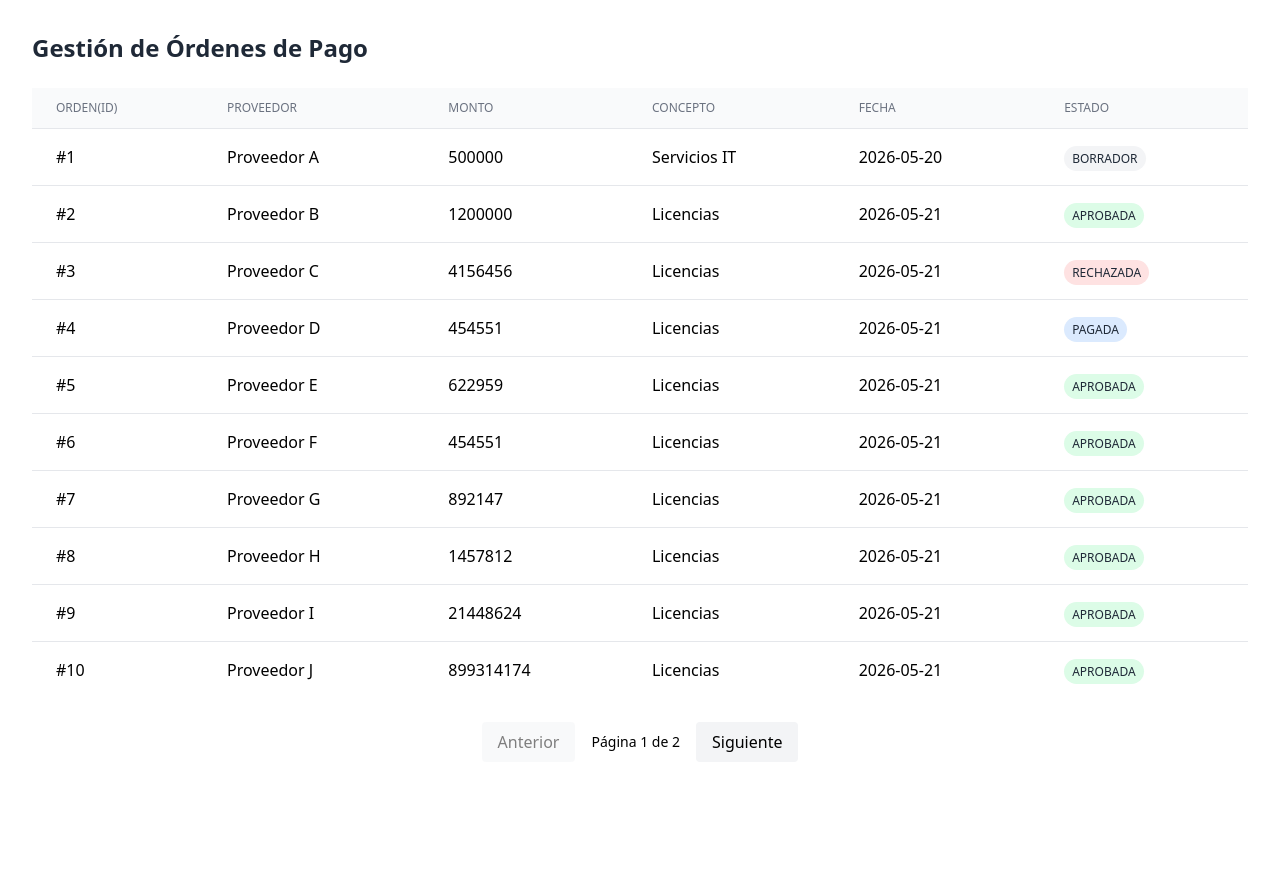
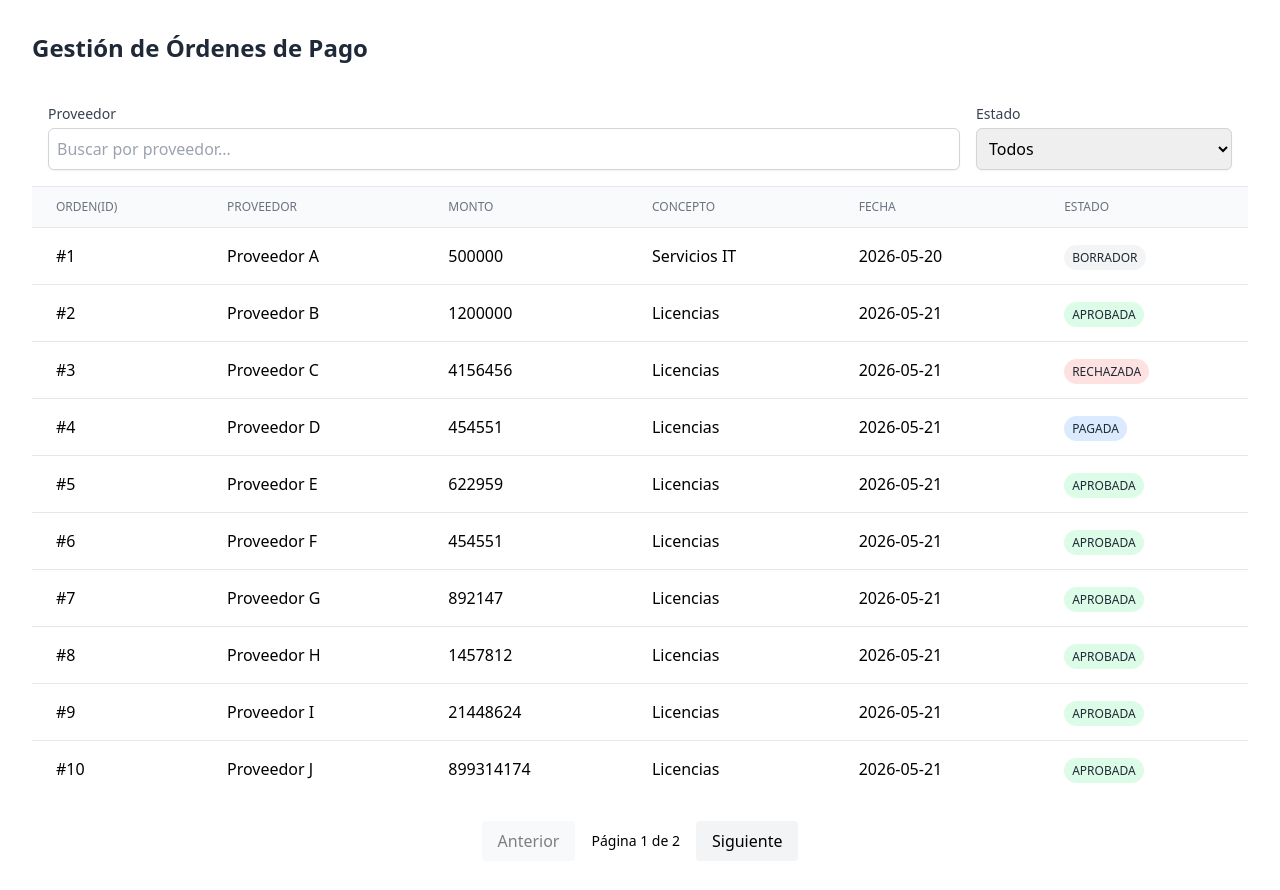
Before and after one commit to juandaosp/ginko-payment-orders, a Nuxt app: page / in a window 1280 px wide. Shown: the top 890 px of the page. Before the commit the page ends 800 px from the top, so only its background shows below. Built offline with nearby package versions, Linux system fonts and the light colour scheme.

Commit message:
feat(US-3.1): add FilterBar component and integrate into index page

```diff
--- /dev/null
+++ b/components/FilterBar.vue
@@ -0,0 +1,55 @@
+<template>
+    <div
+        class="filter-bar flex flex-col md:flex-row gap-4 p-4 bg-white border-b border-gray-200"
+    >
+        <div class="flex-1">
+            <label class="block text-sm font-medium text-gray-700 mb-1"
+                >Proveedor</label
+            >
+            <input
+                type="text"
+                v-model="localSearch"
+                placeholder="Buscar por proveedor..."
+                class="w-full rounded-md border-gray-300 shadow-sm focus:border-indigo-500 focus:ring-indigo-500 p-2 border"
+                @input="emitFilterChange"
+            />
+        </div>
+
+        <div class="w-full md:w-64">
+            <label class="block text-sm font-medium text-gray-700 mb-1"
+                >Estado</label
+            >
+            <select
+                v-model="localStatus"
+                class="w-full rounded-md border-gray-300 shadow-sm focus:border-indigo-500 focus:ring-indigo-500 p-2 border"
+                @change="emitFilterChange"
+            >
+                <option value="Todos">Todos</option>
+                <option value="Borrador">Borrador</option>
+                <option value="Aprobada">Aprobada</option>
+                <option value="Rechazada">Rechazada</option>
+                <option value="Pagada">Pagada</option>
+            </select>
+        </div>
+    </div>
+</template>
+
+<script setup lang="ts">
+const props = defineProps<{
+    status?: string;
+    search?: string;
+}>();
+
+const emit = defineEmits(["filter-change"]);
+
+// Estados locales inicializados con props
+const localStatus = ref(props.status || "Todos");
+const localSearch = ref(props.search || "");
+
+const emitFilterChange = () => {
+    emit("filter-change", {
+        status: localStatus.value,
+        search: localSearch.value,
+    });
+};
+</script>
--- a/pages/index.vue
+++ b/pages/index.vue
@@ -5,6 +5,12 @@ const ordersStore = useOrderStore();
 
 const handleOrderClick = (order: any) => {
     console.log("Orden seleccionada:", order);
+};
+
+const handleFilterChange = (filters: { status: string; search: string }) => {
+    console.log("Filtros aplicados:", filters);
+    // AQUÍ es donde en el futuro llamaremos a la lógica de filtrado del store
+    // Ejemplo: ordersStore.applyFilters(filters);
 };
 
 // Usamos onMounted para disparar la acción del store
@@ -18,6 +24,8 @@ onMounted(() => {
         <h1 class="text-2xl font-bold text-gray-800 mb-6">
             Gestión de Órdenes de Pago
         </h1>
+
+        <FilterBar @filter-change="handleFilterChange" />
 
         <ErrorState
             v-if="ordersStore.error"
```
Also changed, not shown: vitest.config.ts (+10 -0 lines), 2 other files (tests, documents, lock files or other folders).
